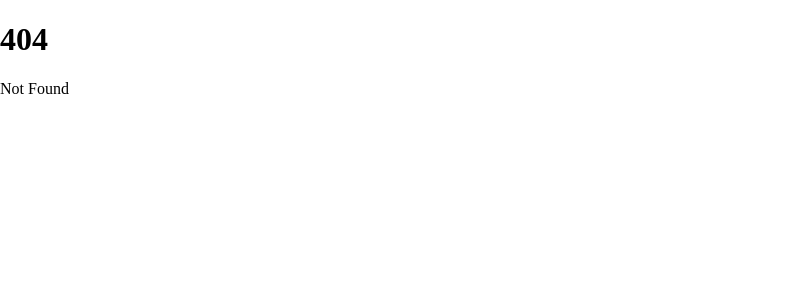
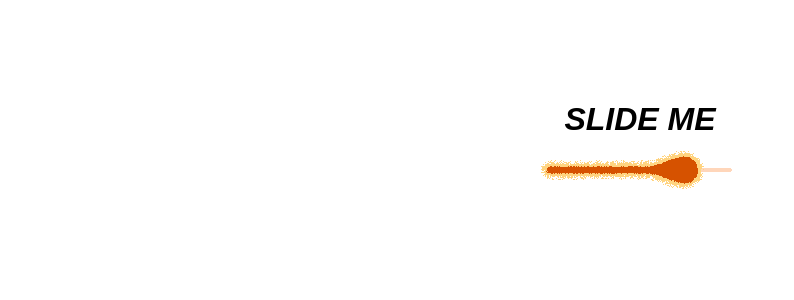
Before and after one commit to sockmaster27/svader, a SvelteKit app: page /slider/webgl in a window 1280 px wide. Before the commit this address had no page. Shown: the top 300 px of the page, without its empty margins (0-794 px from the left). Built offline with nearby package versions, Linux system fonts and the light colour scheme.

Commit message:
Add 'slider component' example

```diff
--- a/src/routes/+page.svelte
+++ b/src/routes/+page.svelte
@@ -2,4 +2,6 @@
     <li><a href="hello-world/">Hello world</a></li>
     <li><a href="oversized-canvas/">Oversized canvas</a></li>
     <li><a href="landing-page-bubbles/">Landing page with bubbles</a></li>
+    <li><a href="landing-page-halo/">Landing page with a halo</a></li>
+    <li><a href="slider/">Slider component</a></li>
 </ol>
--- /dev/null
+++ b/src/routes/slider/+page.svelte
@@ -0,0 +1,4 @@
+<ul>
+    <li><a href="webgl/">WebGL</a></li>
+    <li><a href="webgpu/">WebGPU</a></li>
+</ul>
--- /dev/null
+++ b/src/routes/slider/webgl/+page.svelte
@@ -0,0 +1,78 @@
+<script>
+    import { WebGlFragmentShader } from "$lib/index.js";
+    import shaderCode from "./shader.frag?raw";
+
+    let val = 0.75;
+</script>
+
+<main>
+    <h1>SLIDE ME</h1>
+
+    <span>
+        <div class="canvas-container">
+            <WebGlFragmentShader
+                code={shaderCode}
+                parameters={[
+                    {
+                        name: "u_resolution",
+                        data: "resolution",
+                    },
+                    {
+                        name: "u_offset",
+                        data: "offset",
+                    },
+                    {
+                        name: "u_scale",
+                        data: "scale",
+                    },
+                    {
+                        name: "u_value",
+                        type: "float",
+                        data: val,
+                    },
+                ]}
+            ></WebGlFragmentShader>
+        </div>
+        <input type="range" min="0" max="1" step="0.01" bind:value={val} />
+    </span>
+</main>
+
+<style>
+    main {
+        display: flex;
+        flex-direction: column;
+        align-items: center;
+        margin-top: 5rem;
+    }
+
+    h1 {
+        font-family: sans-serif;
+        font-style: italic;
+        margin-bottom: 0;
+    }
+
+    span {
+        display: inline-block;
+        position: relative;
+    }
+
+    .canvas-container {
+        position: absolute;
+        top: 0;
+        left: 0;
+        z-index: -1;
+
+        width: 100%;
+        height: 100%;
+    }
+
+    input {
+        opacity: 0;
+        margin: 0;
+        width: 200px;
+        height: 60px;
+        margin: 0 20px;
+
+        cursor: ew-resize;
+    }
+</style>
--- /dev/null
+++ b/src/routes/slider/webgpu/+page.svelte
@@ -0,0 +1,85 @@
+<script>
+    import { WebGpuFragmentShader } from "$lib/index.js";
+    import shaderCode from "./shader.wgsl?raw";
+
+    let val = 0.75;
+</script>
+
+<main>
+    <h1>SLIDE ME</h1>
+
+    <span>
+        <div class="canvas-container">
+            <WebGpuFragmentShader
+                code={shaderCode}
+                parameters={[
+                    {
+                        label: "Resolution",
+                        binding: 0,
+                        type: "uniform",
+                        data: "resolution",
+                    },
+                    {
+                        label: "Offset",
+                        binding: 1,
+                        type: "uniform",
+                        data: "offset",
+                    },
+                    {
+                        label: "Scale",
+                        binding: 2,
+                        type: "uniform",
+                        data: "scale",
+                    },
+                    {
+                        label: "Value",
+                        binding: 3,
+                        type: "uniform",
+                        data: new Float32Array([val]),
+                    },
+                ]}
+            ></WebGpuFragmentShader>
+        </div>
+        <input type="range" min="0" max="1" step="0.01" bind:value={val} />
+    </span>
+</main>
+
+<style>
+    main {
+        display: flex;
+        flex-direction: column;
+        align-items: center;
+        margin-top: 5rem;
+    }
+
+    h1 {
+        font-family: sans-serif;
+        font-style: italic;
+        margin-bottom: 0;
+    }
+
+    span {
+        display: inline-block;
+        position: relative;
+    }
+
+    .canvas-container {
+        position: absolute;
+        top: 0;
+        left: 0;
+        z-index: -1;
+
+        width: 100%;
+        height: 100%;
+    }
+
+    input {
+        opacity: 0;
+        margin: 0;
+        width: 200px;
+        height: 60px;
+        margin: 0 20px;
+
+        cursor: ew-resize;
+    }
+</style>
```
Also changed, not shown: src/routes/slider/webgl/shader.frag (added), 2 other files (tests, documents, lock files or other folders).
